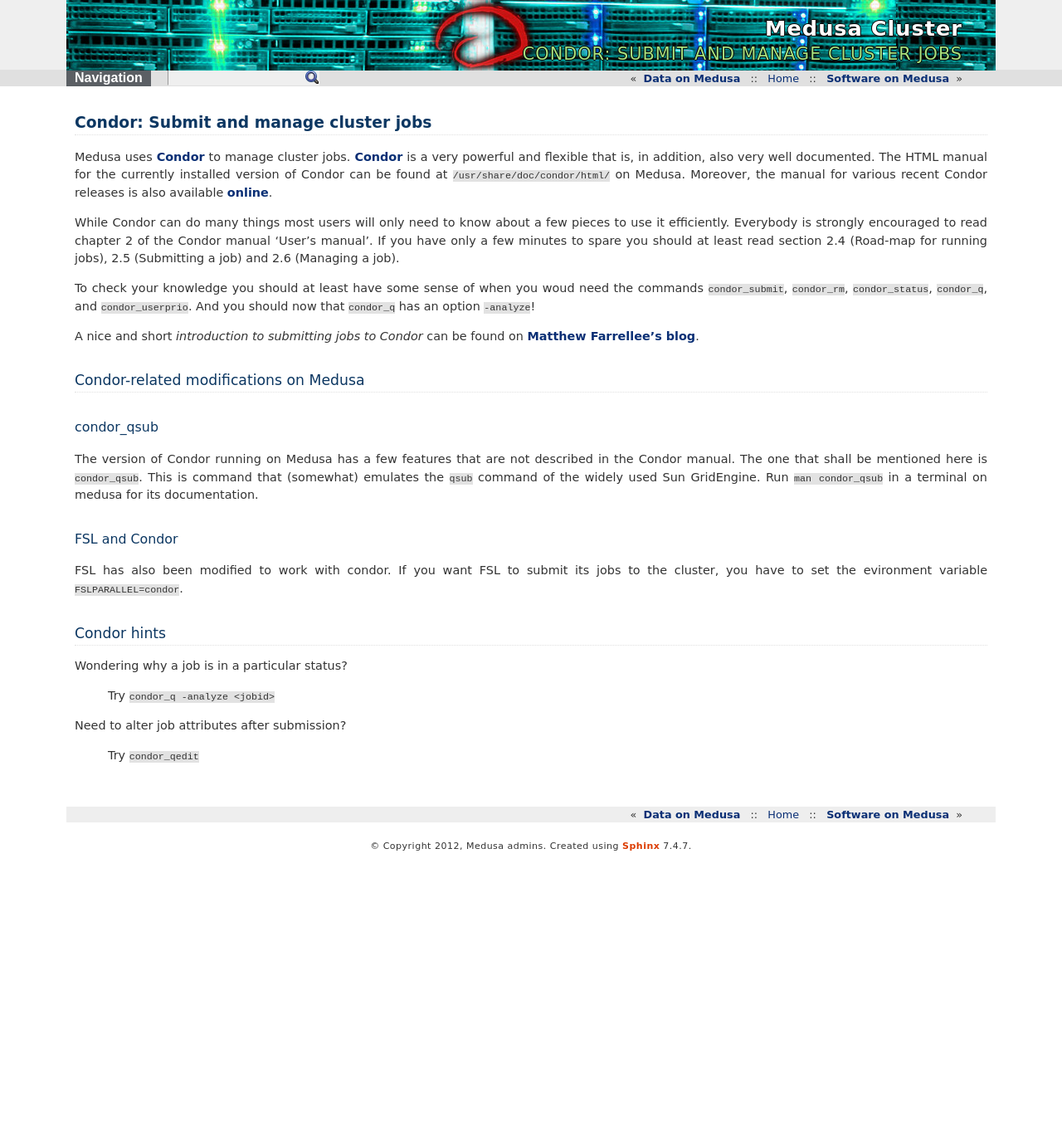
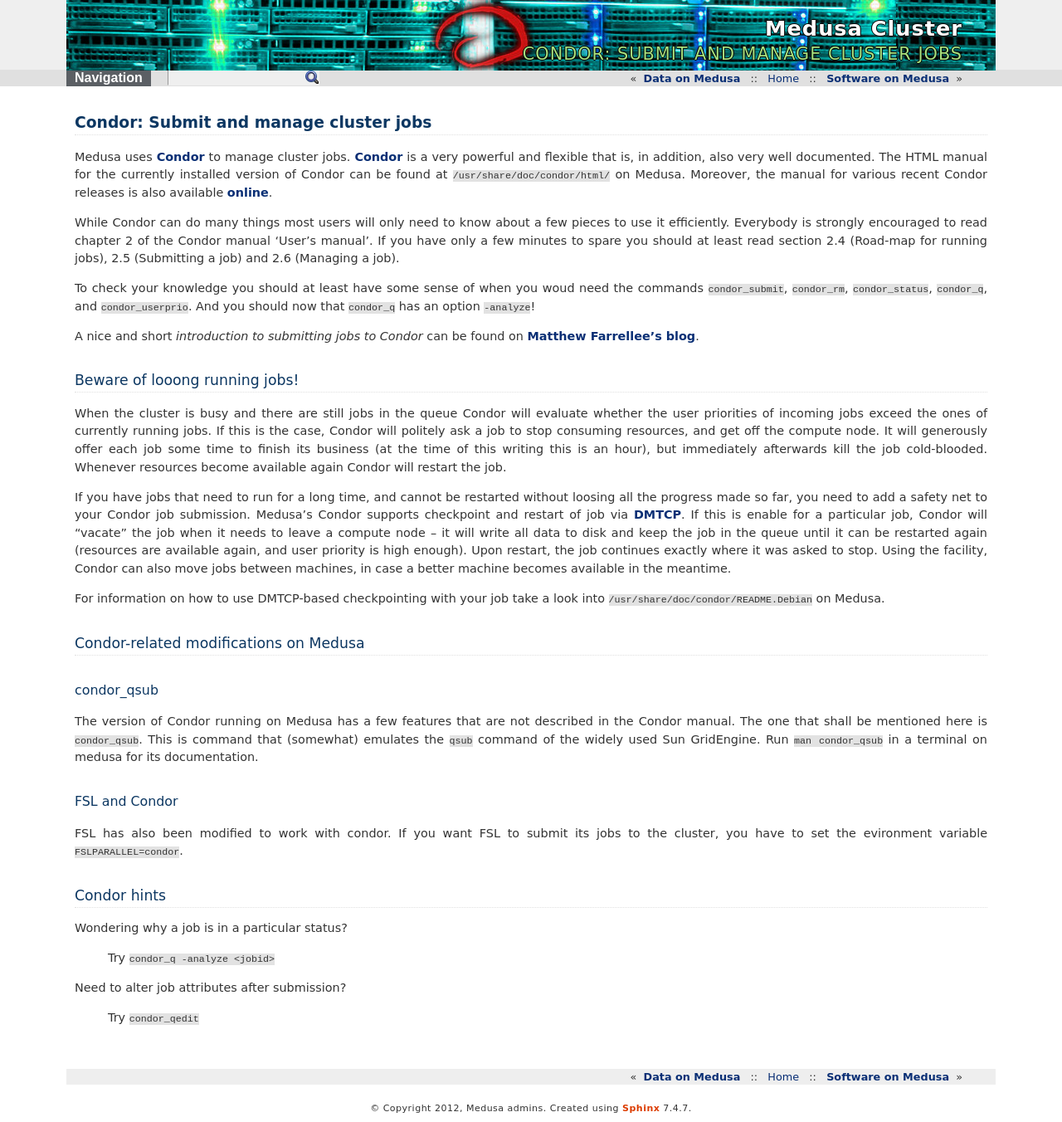
Before and after one commit to psychoinformatics-de/ipsy-docs, a Sphinx documentation site: the page built from source/userdoc/condor.rst, in a window 1280 px wide. Shown: the whole page at 83% size. Built offline with Sphinx 7.4.7, drawn with Linux system fonts in a browser that asks for light colours; formulas are drawn with MathJax 3; before the commit the page ends 1036 px from its top, so only the background shows below that.

Commit message:
Blurb on DMTCP

```diff
--- a/source/userdoc/condor.rst
+++ b/source/userdoc/condor.rst
@@ -33,6 +33,34 @@ A nice and short `introduction to submitting jobs to Condor` can be found on
 .. _introduction to submitting jobs to Condor: http://spinningmatt.wordpress.com/2011/07/04/getting-started-submitting-jobs-to-condor/
 .. _Matthew Farrellee's blog: http://spinningmatt.wordpress.com/
 
+Beware of looong running jobs!
+==============================
+
+When the cluster is busy and there are still jobs in the queue Condor will
+evaluate whether the user priorities of incoming jobs exceed the ones of
+currently running jobs. If this is the case, Condor will politely ask a job to
+stop consuming resources, and get off the compute node. It will generously
+offer each job some time to finish its business (at the time of this writing
+this is an hour), but immediately afterwards kill the job cold-blooded. Whenever
+resources become available again Condor will restart the job.
+
+If you have jobs that need to run for a long time, and cannot be restarted
+without loosing all the progress made so far, you need to add a safety net to
+your Condor job submission. Medusa's Condor supports checkpoint and restart of
+job via DMTCP_. If this is enable for a particular job, Condor will "vacate"
+the job when it needs to leave a compute node -- it will write all data to disk
+and keep the job in the queue until it can be restarted again (resources are
+available again, and user priority is high enough). Upon restart, the job
+continues exactly where it was asked to stop. Using the facility, Condor can
+also move jobs between machines, in case a better machine becomes available
+in the meantime.
+
+For information on how to use DMTCP-based checkpointing with your job take a
+look into ``/usr/share/doc/condor/README.Debian`` on Medusa.
+
+.. _dmtcp: http://dmtcp.sourceforge.net/
+
+
 Condor-related modifications on Medusa
 ======================================
 
```
